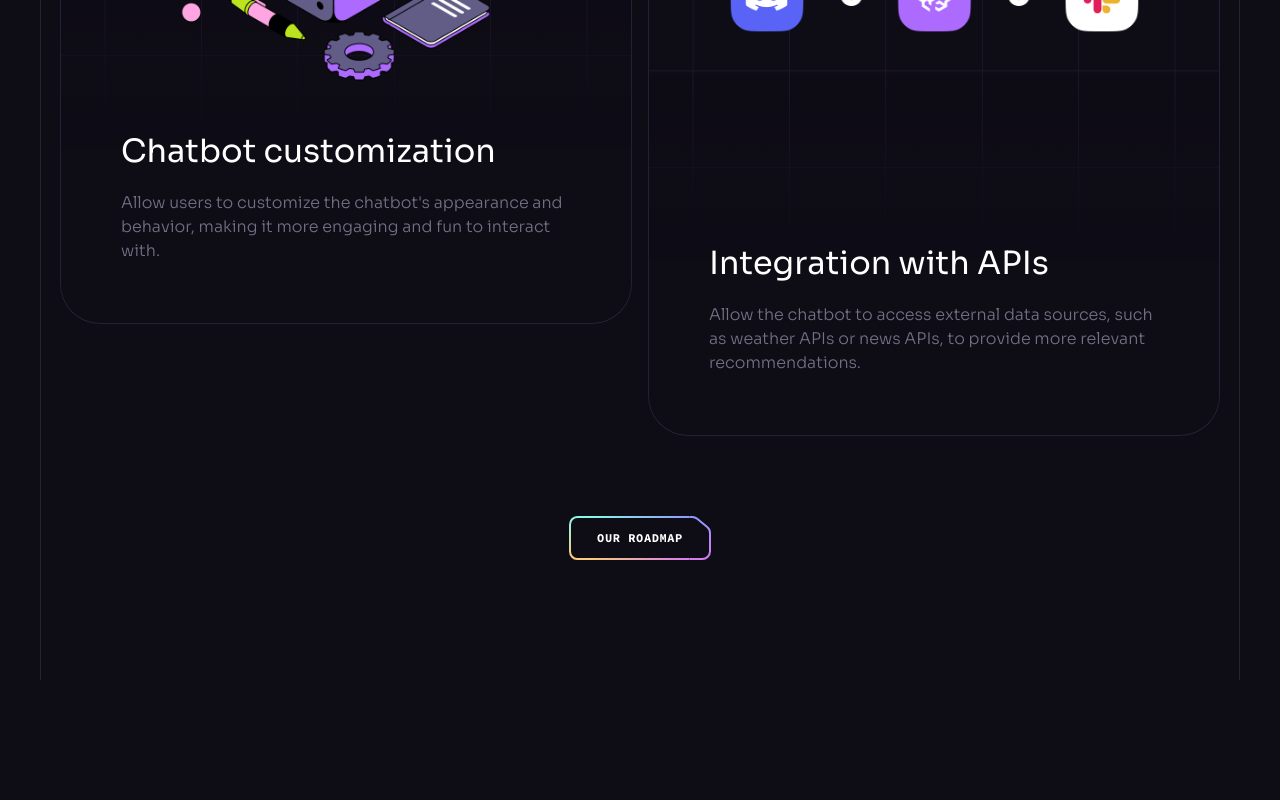
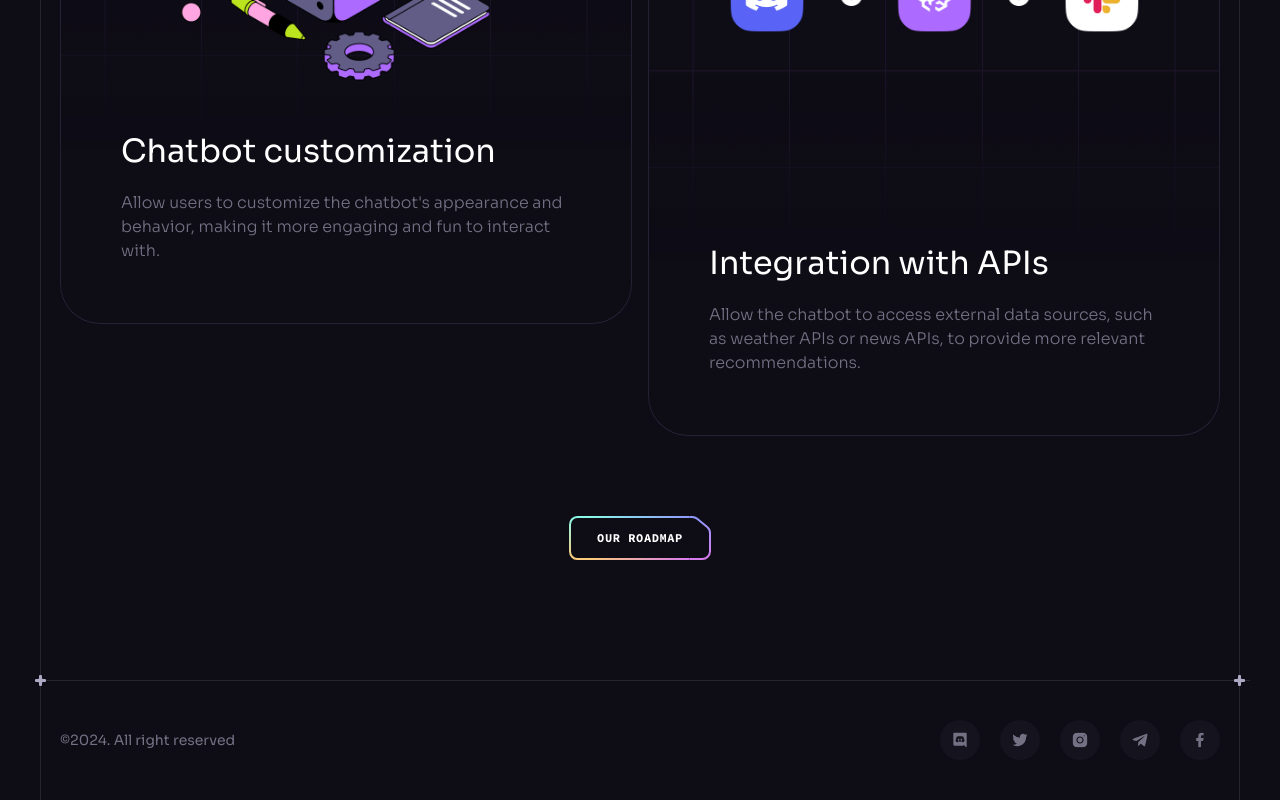
Before and after one commit to RizWaaN3024/brainwave-website, a React (Vite) app: page / in a window 1280 px wide. Shown: the part 8722-9522 px from the top of the page. Before the commit the page ends 9402 px from the top, so only its background shows below. Built offline with nearby package versions, Linux system fonts and the light colour scheme.

Commit message:
Added Footer Section

```diff
--- a/src/App.jsx
+++ b/src/App.jsx
@@ -7,6 +7,7 @@
 import Services from "./components/Services";
 import Pricing from "./components/Pricing";
 import Roadmap from "./components/Roadmap";
+import Footer from "./components/Footer";
 
 const App = () => {
   const [count, setCount] = useState(0);
@@ -21,6 +22,7 @@
         <Services />
         <Pricing />
         <Roadmap />
+        <Footer />
       </div>
       <ButtonGradient />
     </>
--- /dev/null
+++ b/src/components/Footer.jsx
@@ -0,0 +1,29 @@
+import React from "react";
+import Section from "./Section";
+import { socials } from "../constants";
+
+const Footer = () => {
+  return (
+    <Section crosses className={`!px-0 !py-10`}>
+      <div className="container flex sm:justify-between justify-center items-center gap-10 max-sm:flex-col">
+        <p className="caption text-n-4 lg:block">
+          &copy;{new Date().getFullYear()}. All right reserved
+        </p>
+        <ul className="flex gap-5 flex-wrap">
+          {socials.map((item) => (
+            <a
+              key={item.id}
+              href={item.iconUrl}
+              target="_blank"
+              className="flex items-center justify-center w-10 h-10 bg-n-7 rounded-full transition-colors hover:bg-n-6"
+            >
+              <img src={item.iconUrl} width={16} height={16} alt={item.title} />
+            </a>
+          ))}
+        </ul>
+      </div>
+    </Section>
+  );
+};
+
+export default Footer;
```
